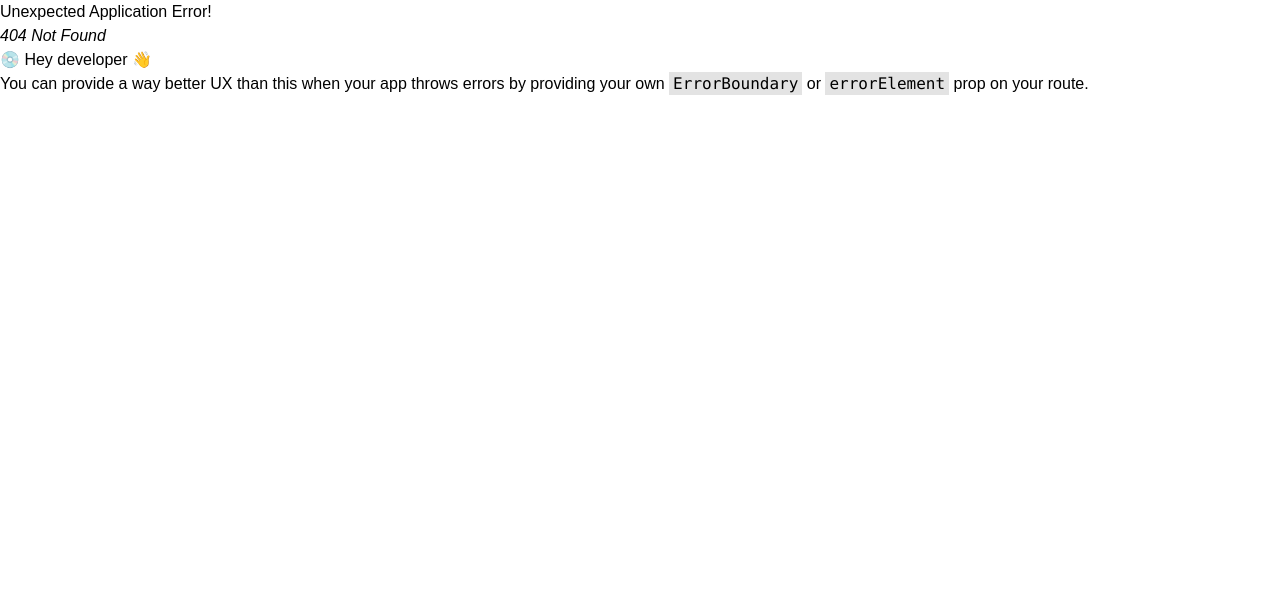
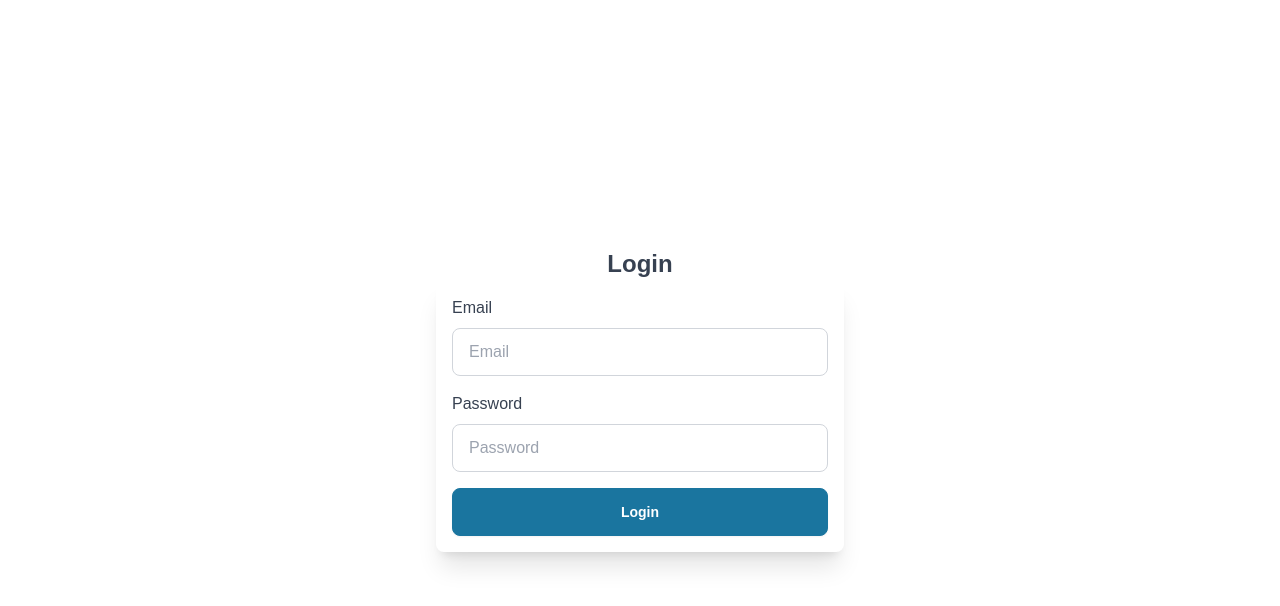
Before and after one commit to Samychowdhury01/portal-dashboard, a React (Vite) app: page /login in a window 1280 px wide. Before the commit this address had no page. Shown: the top 606 px of the page. Built offline with nearby package versions, Linux system fonts and the light colour scheme.

Commit message:
added login functionalities

```diff
--- a/src/components/ui/Input.jsx
+++ b/src/components/ui/Input.jsx
@@ -15,7 +15,7 @@ const Input = ({ type, placeholder, register, name, label, error }) => {
         {...register(name, { required: true })}
       />
        {error && (
-        <p className="text-red-500 text-xs mt-1">Something went wrong! try again.</p>
+        <p className="text-red-500 text-xs mt-1">This Field Is Required!.</p>
       )}
     </div>
   );
--- a/src/components/ui/shared/TopNav.jsx
+++ b/src/components/ui/shared/TopNav.jsx
@@ -1,9 +1,18 @@
 import { HiBell, HiClipboardCheck, HiHome } from "react-icons/hi";
 import ActiveLink from "./ActiveLink";
 import { MdEmail } from "react-icons/md";
+import { useNavigate } from "react-router-dom";
 
 const TopNav = () => {
-    const navItems = <>
+  const navigate = useNavigate()
+  const handleLogout = (e) => {
+    e.preventDefault();
+    localStorage.removeItem("token");
+    navigate("/login")
+
+  };
+  const navItems = (
+    <>
       <li>
         <ActiveLink to="/">
           <HiHome className="text-2xl" />
@@ -25,9 +34,12 @@ const TopNav = () => {
         </ActiveLink>
       </li>
       <div>
-          <button className="btn btn-primary text-white">Logout</button>
+        <button onClick={handleLogout} className="btn btn-primary text-white">
+          Logout
+        </button>
       </div>
     </>
+  );
   return (
     <>
       <div className="lg:navbar bg-primary bg-opacity-15 shadow-lg rounded-md mb-5">
@@ -61,13 +73,8 @@ const TopNav = () => {
           </a>
         </div>
         <div className="navbar-end hidden lg:flex ">
-          <ul className="flex items-center gap-4">
-            {navItems}
-          </ul>
+          <ul className="flex items-center gap-4">{navItems}</ul>
         </div>
-        {/* <div className="navbar-end">
-          <button className="btn btn-primary">Logout</button>
-        </div> */}
       </div>
     </>
   );
--- a/src/pages/Department/AddDepartment.jsx
+++ b/src/pages/Department/AddDepartment.jsx
@@ -13,7 +13,7 @@ const AddDepartment = () => {
 
   return (
     <>
-      <>
+
         <h3 className="text-2xl text-center font-semibold text-gray-700">
           Create Department
         </h3>
@@ -43,7 +43,7 @@ const AddDepartment = () => {
             className="btn btn-primary text-white w-full lg:w-1/6  lg:mx-auto"
           />
         </form>
-      </>
+
     </>
   );
 };
--- a/src/pages/Employees/CreateEmployee.jsx
+++ b/src/pages/Employees/CreateEmployee.jsx
@@ -13,7 +13,7 @@ const CreateEmployee = () => {
   return (
     <>
       <h3 className="text-2xl text-center font-semibold text-gray-700">
-        Add User
+        Add Employee
       </h3>
       <form
         className="flex flex-col p-4 shadow-xl rounded-lg"
--- /dev/null
+++ b/src/pages/Login/Login.jsx
@@ -0,0 +1,56 @@
+import { useForm } from "react-hook-form";
+import Input from "../../components/ui/Input";
+import { useNavigate } from "react-router-dom";
+
+const Login = () => {
+  const {
+    register,
+    handleSubmit,
+    formState: { errors },
+  } = useForm();
+  const navigate = useNavigate();
+  const onSubmit = (data) => {
+    if (data?.email === "admin@gmail.com" && data?.password === "admin") {
+      localStorage.setItem("token", "admin");
+      navigate("/");
+    } else {
+      alert("Invalid Credentials");
+      navigate("/login");
+    }
+  };
+
+  return (
+    <div className="flex items-center justify-center min-h-screen">
+      <div className="w-full max-w-md p-5">
+        <h3 className="text-2xl text-center font-semibold text-gray-700">
+          Login
+        </h3>
+        <form
+          className="flex flex-col p-4 shadow-xl rounded-lg"
+          onSubmit={handleSubmit(onSubmit)}
+        >
+          <Input
+            type="email"
+            placeholder="Email"
+            register={register}
+            name="email"
+            label="Email"
+            error={errors.email}
+          />
+          <Input
+            type="password"
+            placeholder="Password"
+            register={register}
+            name="password"
+            label="Password"
+            error={errors.password}
+          />
+
+          <button className="btn btn-primary text-white">Login</button>
+        </form>
+      </div>
+    </div>
+  );
+};
+
+export default Login;
--- /dev/null
+++ b/src/routes/PrivateRoute.jsx
@@ -0,0 +1,13 @@
+import { Navigate } from "react-router-dom";
+
+const PrivateRoute = ({ children }) => {
+  const token = localStorage.getItem("token");
+
+  if (token) {
+    return children;
+  } else {
+    return <Navigate to="/login" />;
+  }
+};
+
+export default PrivateRoute;
```
Also changed, not shown: src/routes/Routes.jsx (+7 -1 lines). Lines whose indentation alone changed are shown as unchanged.
